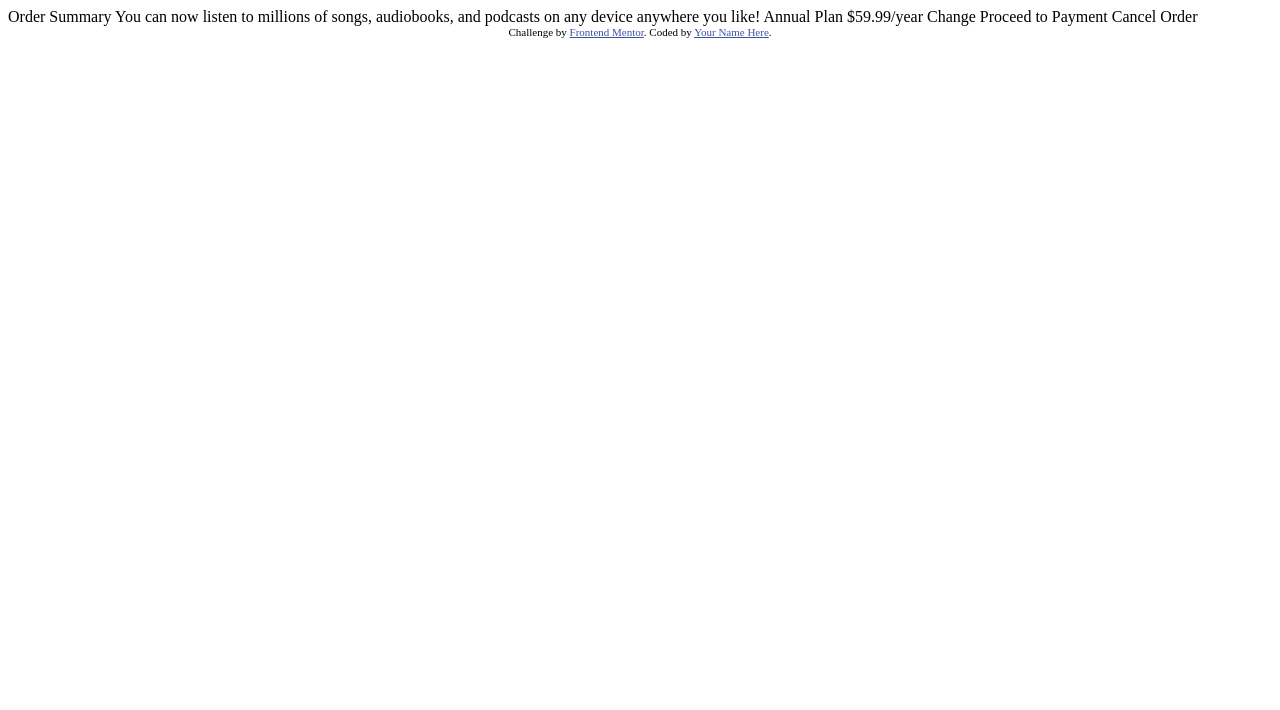
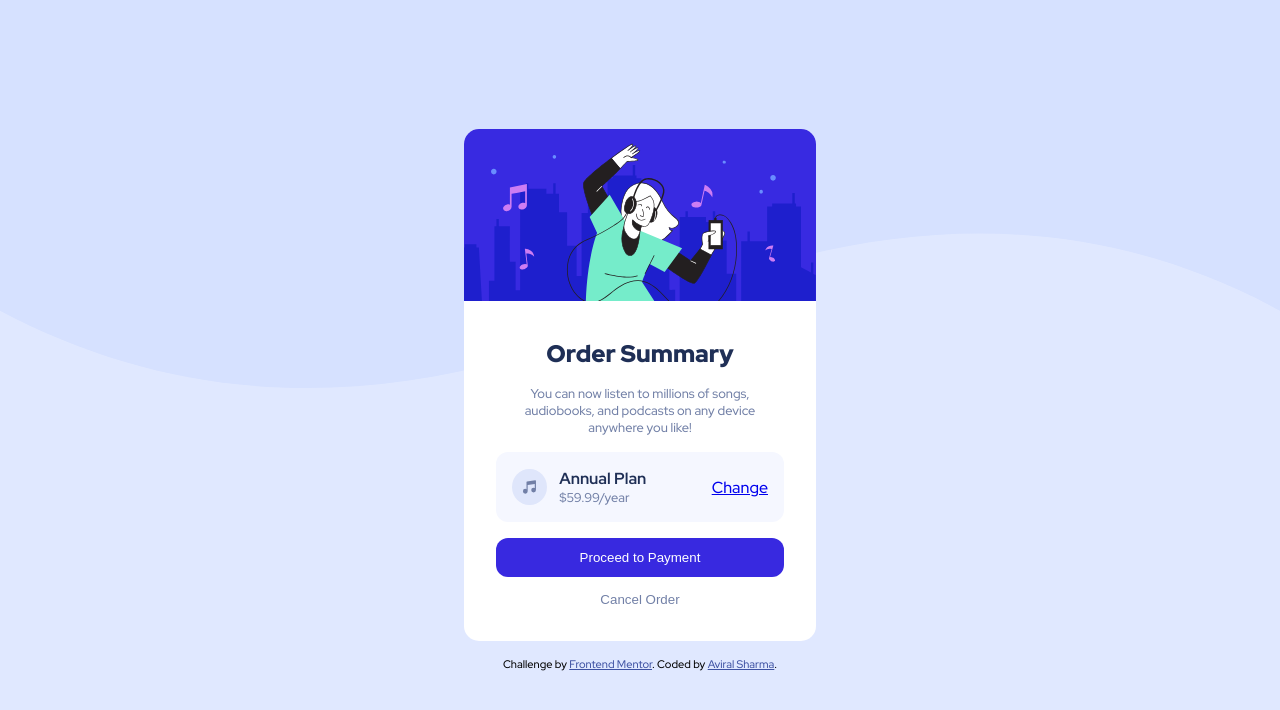
Before and after one commit to aviralsharma07/order-summary-component, a plain HTML site: page index.html in a window 1280 px wide. Drawn offline with Linux system fonts and the light colour scheme.

Commit message:
add styles.css

```diff
--- a/index.html
+++ b/index.html
@@ -2,36 +2,53 @@
 <html lang="en">
 <head>
   <meta charset="UTF-8">
-  <meta name="viewport" content="width=device-width, initial-scale=1.0"> <!-- displays site properly based on user's device -->
+  <meta name="viewport" content="width=device-width, initial-scale=1.0">
+  <link rel="icon" type="image/png" sizes="32x32" href="./images/favicon-32x32.png">
+  <title>Frontend Mentor | Order summary card</title>
+  <link rel="stylesheet" href="styles.css">
+</head>
 
-  <link rel="icon" type="image/png" sizes="32x32" href="./images/favicon-32x32.png">
+<body class="container">
 
-  <title>Frontend Mentor | Order summary card</title>
+  <picture>
+    <source
+      media="(max-width:600px)"
+      srcset="/images/pattern-background-mobile.svg"
+    />
+    <img
+      src="/images/pattern-background-desktop.svg"
+      alt="pattern-background-mobile"
+    />
+  </picture>
 
-  <!-- Feel free to remove these styles or customise in your own stylesheet 👍 -->
-  <style>
-    .attribution { font-size: 11px; text-align: center; }
-    .attribution a { color: hsl(228, 45%, 44%); }
-  </style>
-</head>
-<body>
+  <main class="summary-card">
 
-  Order Summary
 
-  You can now listen to millions of songs, audiobooks, and podcasts on any
-  device anywhere you like!
 
-  Annual Plan
-  $59.99/year
+    <figure class="illustration part">
+      <img src="/images/illustration-hero.svg" alt="card-illustration">
+    </figure>
 
-  Change
+    <article class="details part">
+      <h1>Order Summary</h1>
+      <p class="description">You can now listen to millions of songs, audiobooks, and podcasts on any device anywhere you like!</p>
+      <div class="plan-details">
+        <img src="/images/icon-music.svg" alt="music-icon">
+        <div class="price">
+          <p class="annual-plan">Annual Plan</p>
+          <p class="amount">$59.99/year</p>
+        </div>
+        <p class="change"><a href="#">Change</a></p>
+      </div>
+    </article>
 
-  Proceed to Payment
-  Cancel Order
+    <button class="buttons button1">Proceed to Payment</button>
+    <button class="buttons button2">Cancel Order</button>
+  </main>
 
-  <div class="attribution">
+  <footer class="attribution">
     Challenge by <a href="https://www.frontendmentor.io?ref=challenge" target="_blank">Frontend Mentor</a>.
-    Coded by <a href="#">Your Name Here</a>.
-  </div>
+    Coded by <a href="https://github.com/aviralsharma07" target="_blank">Aviral Sharma</a>.
+  </footer>
 </body>
 </html>
--- /dev/null
+++ b/styles.css
@@ -0,0 +1,129 @@
+@import url('https://fonts.googleapis.com/css2?family=Red+Hat+Display:wght@500;700;900&display=swap');
+
+*{
+    padding: 0;
+    margin: 0;
+    box-sizing: border-box;
+}
+
+.container{
+    display: flex;
+    flex-direction: column;
+    justify-content: center;
+    align-items: center;
+    min-height: 100vh;
+    font-size: 16px;
+    background-color: hsl(225, 100%, 94%);
+    font-family: 'Red Hat Display', sans-serif;
+    padding: 2rem;
+}
+
+picture {
+    width: 100%;
+    position: absolute;
+    top: 0;
+    z-index: -1;
+  }
+  picture > img {
+    width: 100%;
+  }
+
+.summary-card{
+    display: flex;
+    flex-direction: column;
+    align-items: center;
+    height: 32rem;
+    border-radius: 15px;
+    background-color: white;
+}
+
+.part{
+    width:22rem;
+}
+
+.illustration img{
+    width: 22rem;
+    border-radius: 15px 15px 0 0;
+}
+
+.details{
+    padding: 2rem 2rem 0 2rem;
+    text-align: center;
+    font-weight: 500;
+}
+
+h1{
+    font-weight: 900;
+    color: hsl(223, 47%, 23%)   ;
+}
+
+.description{
+    margin-top: 1rem;
+    font-size: 0.8rem;
+    color:hsl(224, 23%, 55%);
+}
+
+.plan-details img{
+    width: 2.2rem;
+}
+
+.plan-details{
+    margin: 1rem 0 1rem 0;
+    display: flex;
+    align-items: center;
+    column-gap: 0.75rem;
+    padding: 1rem;
+    border-radius: 12px;
+    background-color: hsl(225, 100%, 98%);
+}
+
+.change{
+    margin-left: auto;
+}
+
+.amount{
+    font-size: 0.8rem;
+    text-align: left;
+    color: hsl(224, 23%, 55%);;
+}
+
+.annual-plan{
+    color: hsl(223, 47%, 23%);
+    font-weight: 700;
+}
+
+.buttons{
+    border-radius: 12px;
+    width:18rem;
+    padding: 0.75rem;
+    border-style: none;
+}
+
+.button1{
+    background-color: hsl(245, 75%, 52%);
+    color: white;
+}
+
+.button1:hover{
+    background-color: hsl(224, 23%, 55%);
+    cursor:pointer;
+}
+
+.button2{
+    margin-top: 0.2rem;
+    color:hsl(224, 23%, 55%);
+    background-color: white;
+}
+
+.button2:hover{
+    color: hsl(223, 47%, 23%);
+    cursor: pointer;
+}
+
+.attribution {
+    margin-top: 1rem;
+    font-size: 11px; text-align: center;
+}
+.attribution a{
+    color: hsl(228, 45%, 44%);
+}
```
